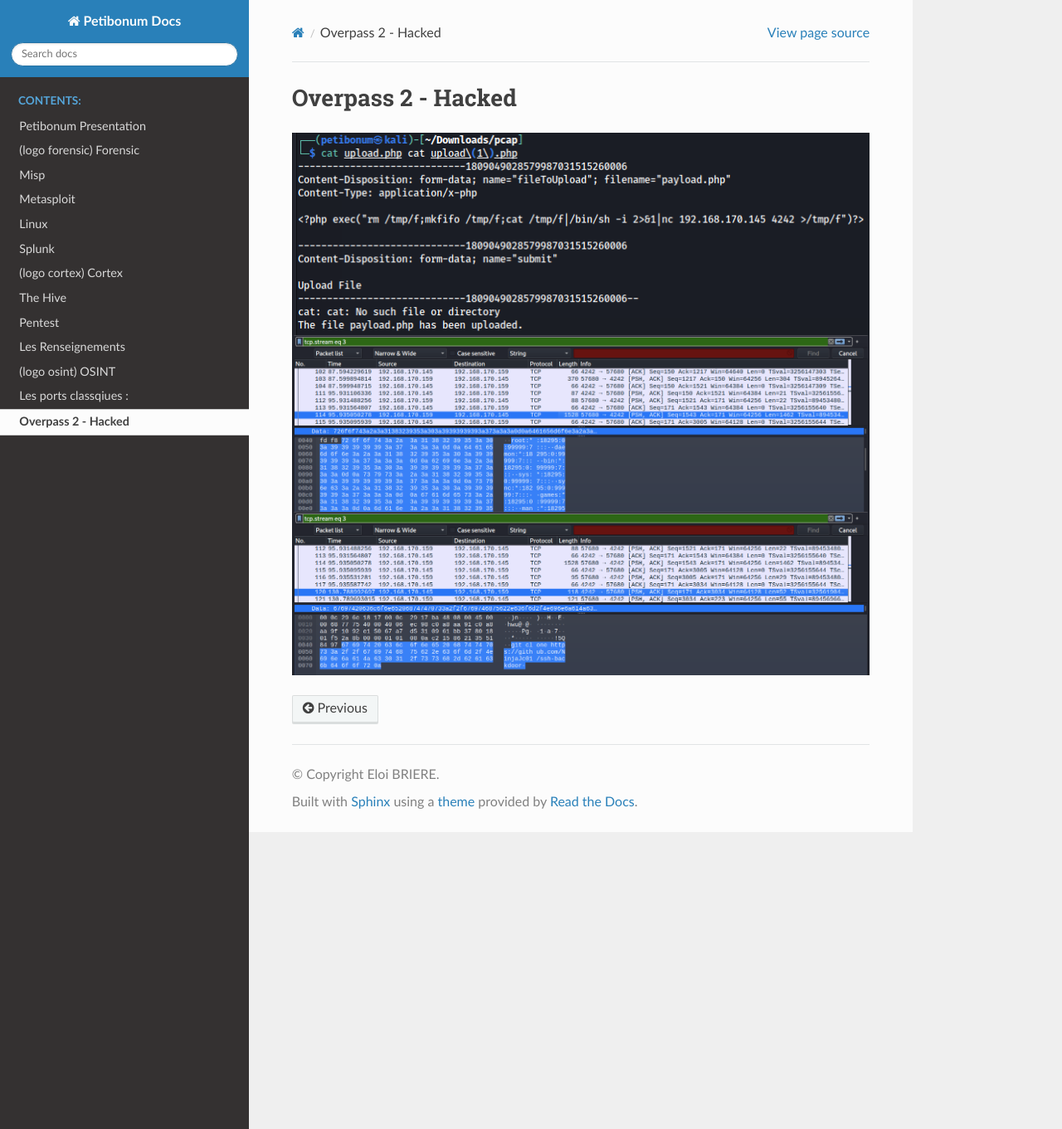
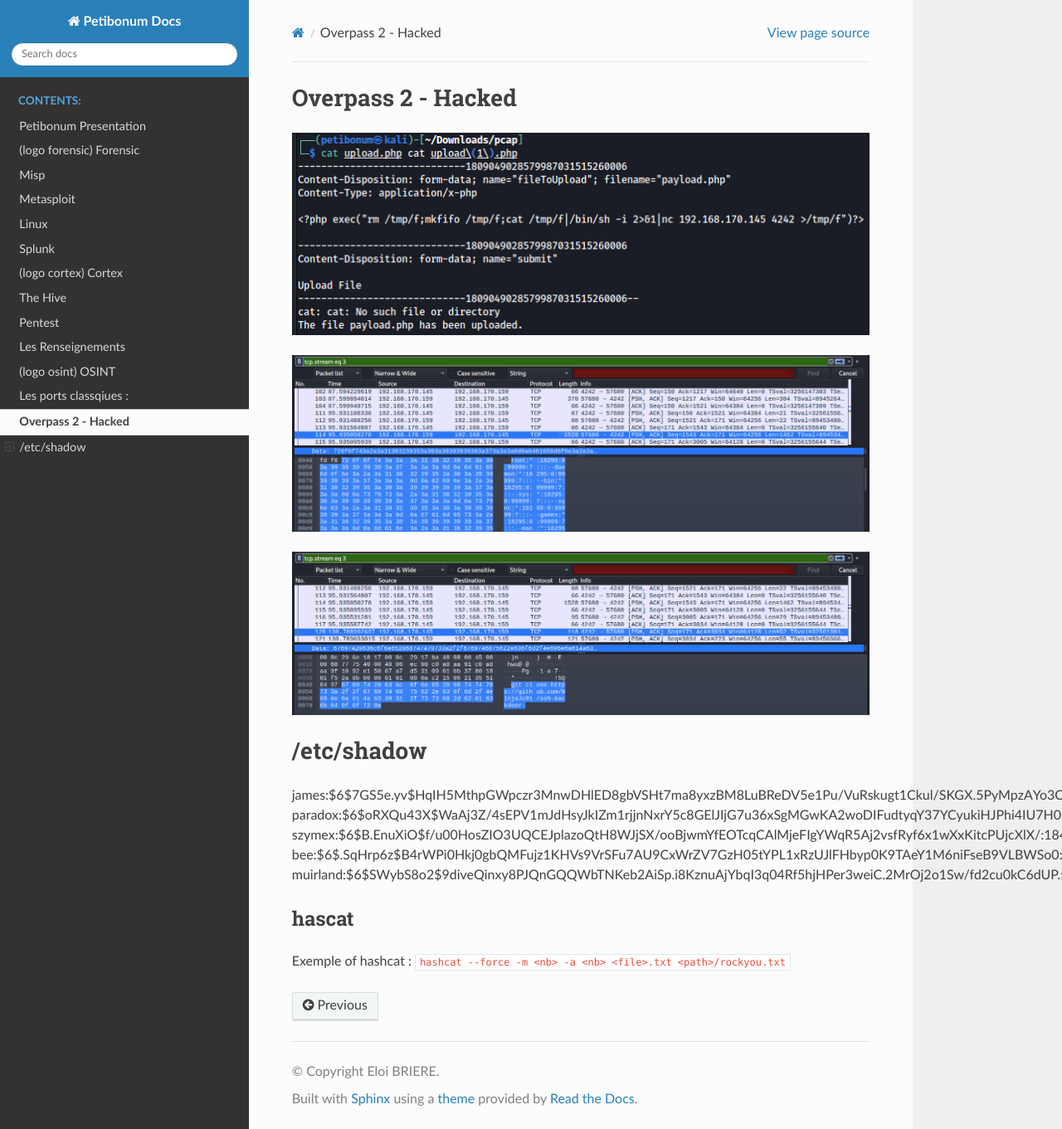
Before and after one commit to Iole-Bri/misp_docs_2, a Sphinx documentation site: the page built from docs/source/src/Overpass2-Hacked.md, in a window 1280 px wide and 1361 px high. Shown: the whole window at 83% size. Built offline with Sphinx 7.4.7 and the Read the Docs theme 2.0.0, drawn with Linux system fonts in a browser that asks for light colours.

Commit message:
overpass

````diff
--- a/docs/source/src/Overpass2-Hacked.md
+++ b/docs/source/src/Overpass2-Hacked.md
@@ -1,5 +1,20 @@
 # Overpass 2 - Hacked
 
 ![](img/payload.png)
+
 ![](img/etcshadow.png)
+
 ![](img/gitclone.png)
+
+# /etc/shadow
+
+james:$6$7GS5e.yv$HqIH5MthpGWpczr3MnwDHlED8gbVSHt7ma8yxzBM8LuBReDV5e1Pu/VuRskugt1Ckul/SKGX.5PyMpzAYo3Cg/:18464:0:99999:7:::
+paradox:$6$oRXQu43X$WaAj3Z/4sEPV1mJdHsyJkIZm1rjjnNxrY5c8GElJIjG7u36xSgMGwKA2woDIFudtyqY37YCyukiHJPhi4IU7H0:18464:0:99999:7:::
+szymex:$6$B.EnuXiO$f/u00HosZIO3UQCEJplazoQtH8WJjSX/ooBjwmYfEOTcqCAlMjeFIgYWqR5Aj2vsfRyf6x1wXxKitcPUjcXlX/:18464:0:99999:7:::
+bee:$6$.SqHrp6z$B4rWPi0Hkj0gbQMFujz1KHVs9VrSFu7AU9CxWrZV7GzH05tYPL1xRzUJlFHbyp0K9TAeY1M6niFseB9VLBWSo0:18464:0:99999:7:::
+muirland:$6$SWybS8o2$9diveQinxy8PJQnGQQWbTNKeb2AiSp.i8KznuAjYbqI3q04Rf5hjHPer3weiC.2MrOj2o1Sw/fd2cu0kC6dUP.:18464:0:99999:7:::
+
+## hascat
+
+Exemple of hashcat :
+```hashcat --force -m <nb> -a <nb> <file>.txt <path>/rockyou.txt```
````
